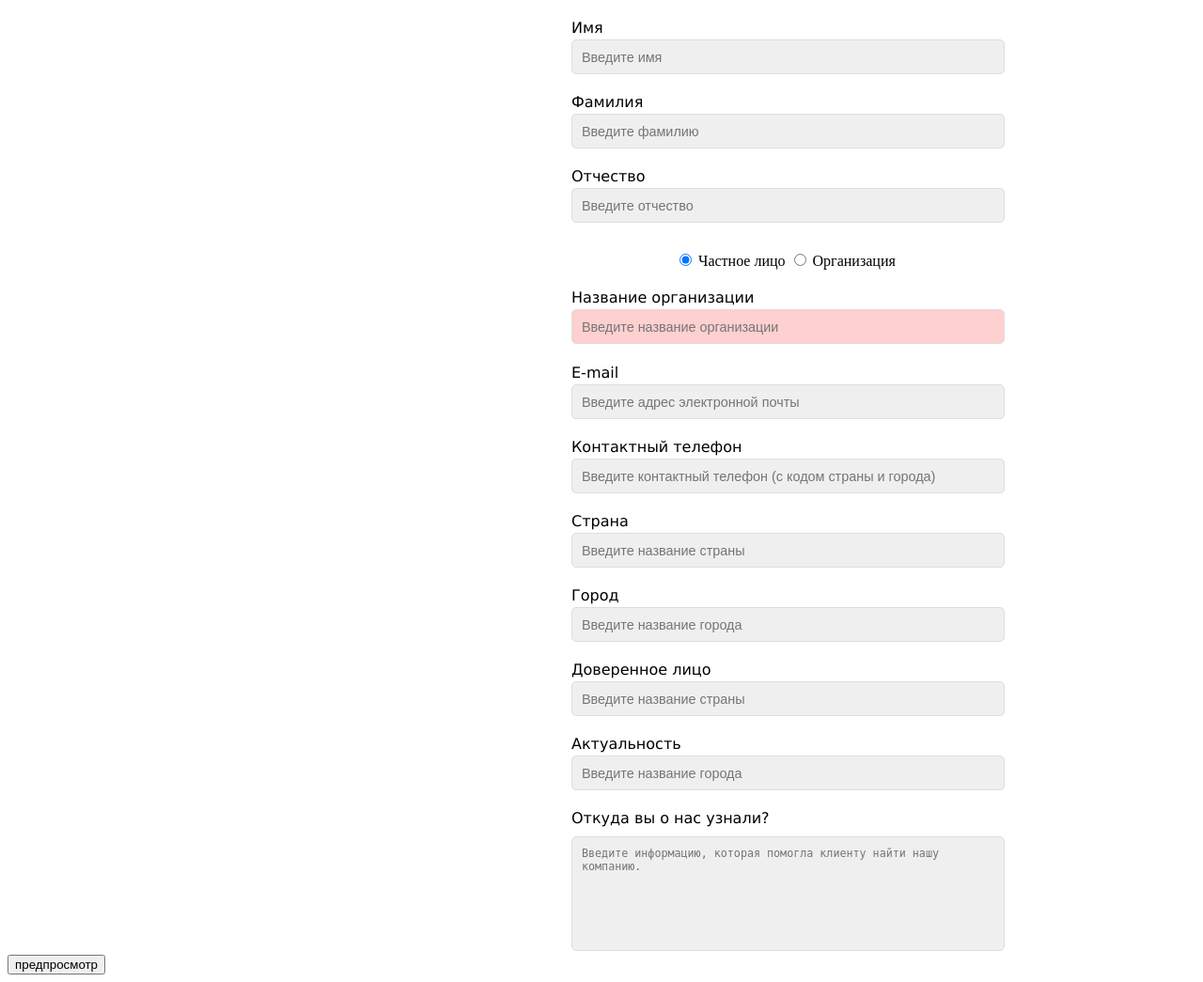
After one commit to tenzor911/alpchase, a PHP site: page /templates/questionary.html in a window 1280 px wide. The commit adds this page. Shown: the whole page at 94% size. Run offline with PHP 8.4, Linux system fonts and the light colour scheme.

Commit message:
new changes - mysql, anketa

```diff
--- /dev/null
+++ b/css/newanketa_style.css
@@ -0,0 +1,100 @@
+.body {
+    display: block;
+    margin: 0 auto;
+    width: 700px;
+}
+
+/* Centre the form within the page */
+main-form-container {
+    display: block;
+    width: 700px;
+    margin: 0 auto;
+}
+
+.fio-container, .activity-container {
+    display: block;
+    margin-left: 600px;
+}
+
+.fizur-container {
+    display: block;
+    margin-top: 30px;
+    margin-bottom: 40px;
+    margin-left: 600px;
+    height: 80px;
+}
+
+label {
+    display:block;
+    margin-top:20px;
+    font-family: Verdana;
+}
+
+#text_input {
+    width:439px;
+    height:15px;
+    background:#efefef;
+    border:1px solid #dedede;
+    padding:10px;
+    margin-top:3px;
+    font-size:0.9em;
+    color:#3a3a3a;
+    -moz-border-radius:5px;
+    -webkit-border-radius:5px;
+    border-radius:5px;
+}
+
+#text_input[disabled] {
+     background: #fed0cf;
+     color:white;
+}
+
+#message_area {
+    width:439px;
+    height:100px;
+    background:#efefef;
+    border:1px solid #dedede;
+    padding:10px;
+    margin-top:10px;
+    font-size:0.9em;
+    resize: none;
+    color:#3a3a3a;
+    -moz-border-radius:5px;
+    -webkit-border-radius:5px;
+}
+
+#submit_button {
+    display:block;
+    width:160px;
+    height:25px;
+    border:none;
+    margin-top:10px;
+    cursor:pointer;
+    -moz-border-radius:5px;
+    -webkit-border-radius:5px;
+}
+
+#submit_button :hover {
+    opacity:.9;
+}
+
+.rad {
+    margin-left: 110px;
+}
+
+.msg {
+   display: none;
+}
+
+.emailerror {
+    margin-top:-19px;
+    margin-left: 10px;
+    color: red;
+
+}
+
+.emailsuccess {
+    margin-top:-19px;
+    margin-left: 10px;
+    color: green;
+}
--- a/error.php
+++ b/error.php
@@ -1,4 +1,3 @@
 <?php
     echo "Error!";
-    header('location: ./registration.php');
 ?>
--- /dev/null
+++ b/js/fizur.js
@@ -0,0 +1,16 @@
+function isNumber(evt) {
+    evt = (evt) ? evt : window.event;
+    var charCode = (evt.which) ? evt.which : evt.keyCode;
+    if (charCode > 31 && (charCode < 48 || charCode > 57)) {
+        return false;
+    }
+    return true;
+}
+
+$('input[name=lico_type]').click(function() {
+    if ($('.radio_fz').is(':checked')) {
+        $('.company').prop('disabled', true);
+    } else {
+        $('.company').prop('disabled', false);
+    }
+});
--- /dev/null
+++ b/templates/questionary.html
@@ -0,0 +1,64 @@
+<!DOCTYPE HTML>
+<html>
+<head>
+
+
+<meta http-equiv="Content-Type" content="text/html; charset=utf-8">
+<title>Создание новой анкеты</title>
+<link rel="stylesheet" type="text/css" href="../css/newanketa_style.css">
+<script type="text/javascript" src="../js/fizur.js"></script>
+<script type="text/javascript" src="../js/jquery-1.10.2.js"></script>
+</head>
+    <body>
+        <div class="main-form-container">
+        <div class="fio-container">
+            <label>Имя</label>
+            <input id="text_input" name="name" placeholder="Введите имя">
+            <label>Фамилия</label>
+            <input id="text_input" name="surn" placeholder="Введите фамилию">
+            <label>Отчество</label>
+            <input id="text_input" name="midd" placeholder="Введите отчество">
+        </div>
+
+        <div class="fizur-container">
+
+            <div class="rad">
+                <input type="radio" class="radio_fz" name="lico_type" checked="true"/>
+                <span class="fizlico">Частное лицо</span>
+                <input type="radio" class="radio_ur" name="lico_type"/>
+                <span class="urlico">Организация</span>
+            </div>
+
+            <label>Название организации</label>
+            <input id="text_input" name="company" class="company" placeholder="Введите название организации" disabled="">
+        </div>
+
+        <div class="activity-container">
+
+            <label>E-mail</label>
+            <input id="text_input" name="email" type="email" placeholder="Введите адрес электронной почты">
+            <span class="msg emailerror">Введён неверный email-адрес!</span>
+            <span class="msg emailsuccess">Email-адрес верный!</span>
+
+            <label>Контактный телефон</label>
+            <input id="text_input" maxlength="16" name="phone" placeholder="Введите контактный телефон (с кодом страны и города)" onkeypress="return isNumber(event)">
+
+            <label>Страна</label>
+            <input id="text_input" name="country" placeholder="Введите название страны">
+
+            <label>Город</label>
+            <input id="text_input" name="city" placeholder="Введите название города">
+
+            <label>Доверенное лицо</label>
+            <input id="text_input" name="trusted_person" placeholder="Введите название страны">
+
+            <label>Актуальность</label>
+            <input id="text_input" name="actuality" placeholder="Введите название города">
+
+            <label>Откуда вы о нас узнали?</label>
+            <textarea id="message_area" name="message" placeholder="Введите информацию, которая помогла клиенту найти нашу компанию."></textarea>
+        </div>
+    </div>
+    <input type="button" id="preview_button" name="preview_butt" value="предпросмотр">
+    </body>
+</html>
```
Also changed, not shown: alpchase.sql (+77 -11 lines), system/questionary.php (deleted, +0 -7 lines), .htaccess (deleted), classes/.htaccess (added), css/.htaccess (added), js/.htaccess (added), setup/.htaccess (added), system/.htaccess (added).
